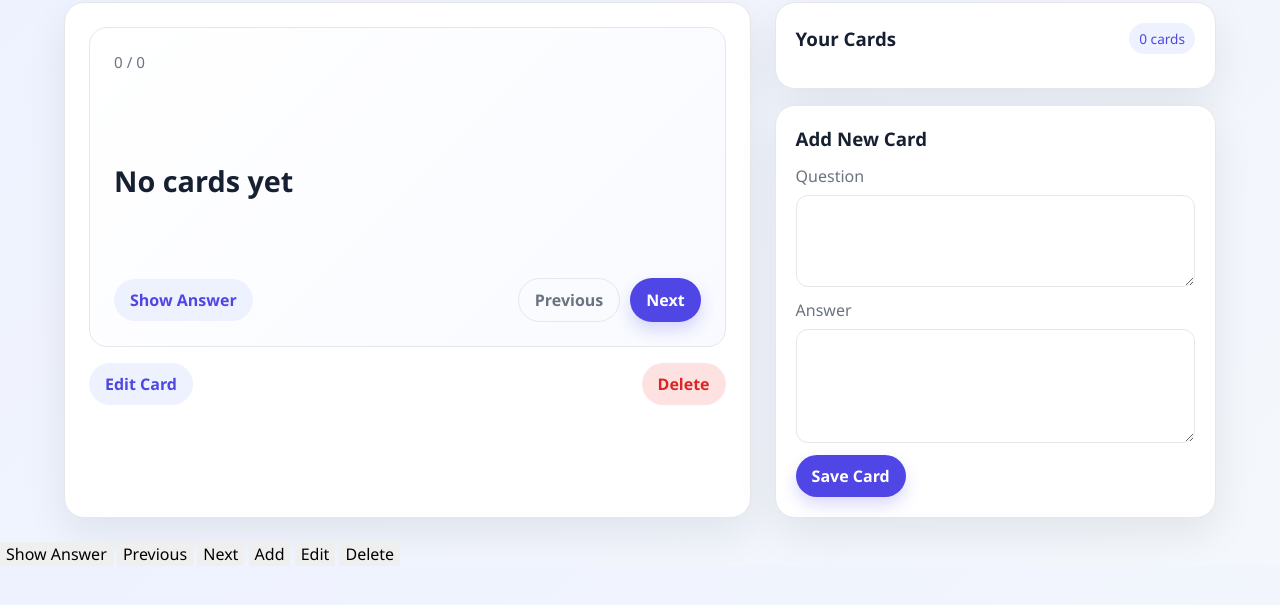
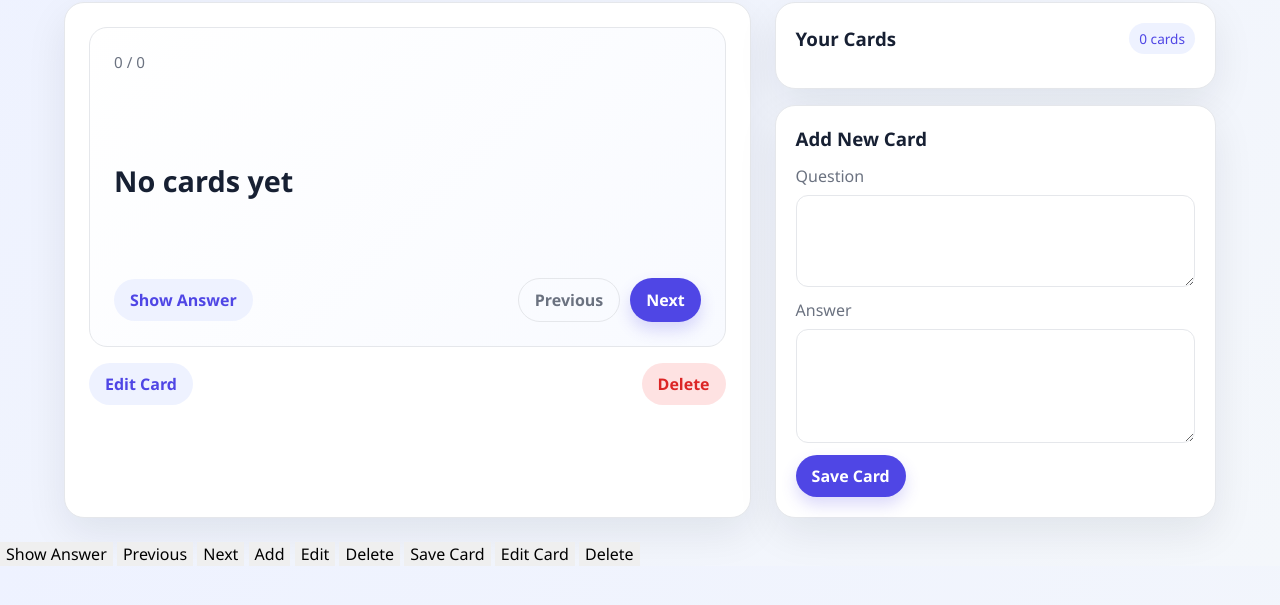
Before and after one commit to Shirisha2309/flashcard--quize-app, a plain HTML site: page index.html in a window 1280 px wide. Shown: the part 111-716 px from the top of the page. Drawn offline with Linux system fonts and the light colour scheme.

Commit message:
commit button

```diff
--- a/index.html
+++ b/index.html
@@ -82,3 +82,6 @@
 <button id="addBtn">Add</button>
 <button id="editBtn">Edit</button>
 <button id="deleteBtn">Delete</button>
+<button id="addBtn">Save Card</button>
+<button id="editBtn">Edit Card</button>
+<button id="deleteBtn">Delete</button>
```
